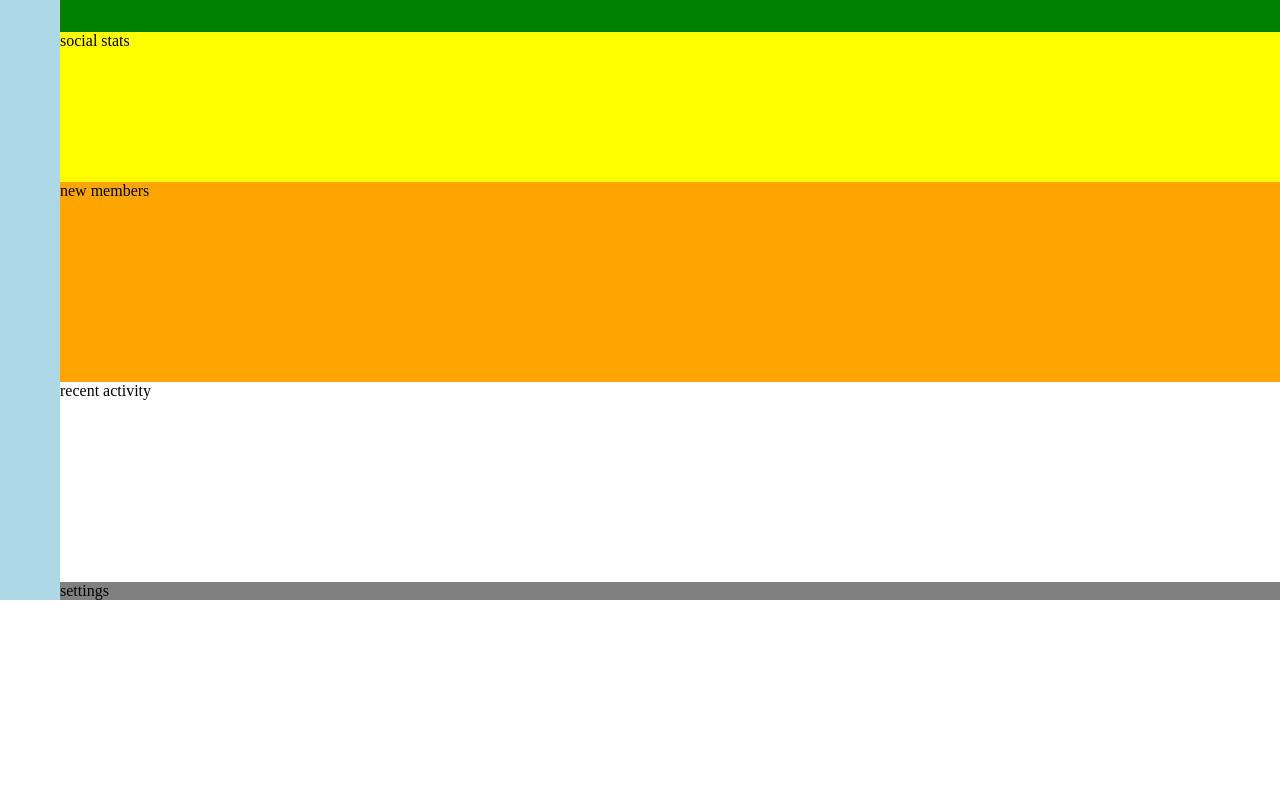
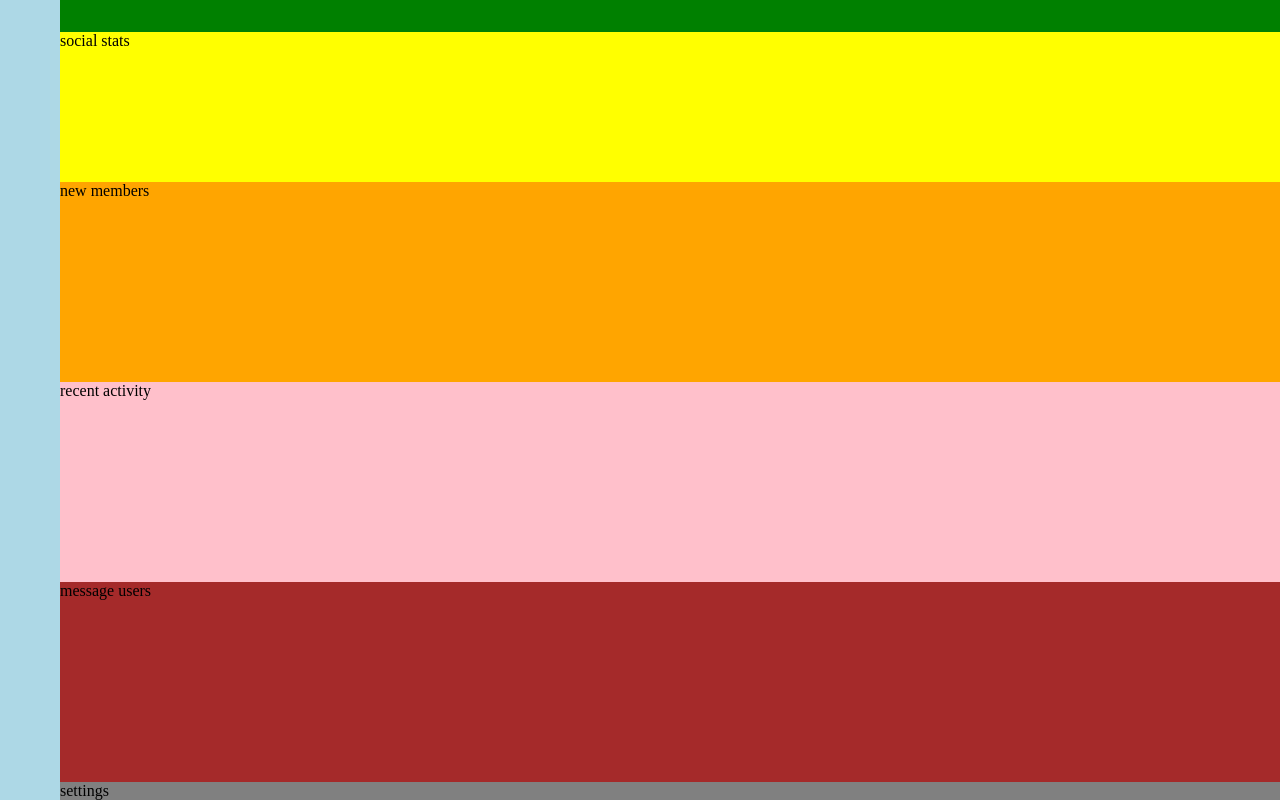
Before and after one commit to Sberla84/7-webappDashboard, a plain HTML site: page index.html in a window 1280 px wide. Shown: the part 618-1418 px from the top of the page. Before the commit the page ends 1218 px from the top, so only its background shows below. Drawn offline with nearby package versions, Linux system fonts and the light colour scheme.

Commit message:
made some little modify

```diff
--- a/index.html
+++ b/index.html
@@ -57,9 +57,15 @@
 
         </div>
 
-        <div id="Recent-activity">
+        <div id="recent-activity">
 
             recent activity
+
+        </div>
+
+        <div id="message">
+
+                message users
 
         </div>
 
@@ -72,19 +78,6 @@
 </div>
 
 
-
-
-
-
-
-
-
-
-
-
-
-
-
 <script src="jQuery-3.4.1.min.js"></script>
 <script src="Js/main.js"></script>
 
--- a/scss/base/_base.scss
+++ b/scss/base/_base.scss
@@ -10,7 +10,7 @@
 #main-container {
   display: grid;
 
-  grid-template-rows: 50px repeat(3, minmax(200px, 1fr)) 150px repeat(2, minmax(200px, 1fr)) ;
+  grid-template-rows: 50px repeat(3, minmax(200px, 1fr)) 150px repeat(3, minmax(200px, 1fr)) ;
   grid-template-columns: 60px 1fr;
   grid-template-areas:
     "main-header main-header"
```
Also changed, not shown: css/styles.css, dashboard - Copia.png.
